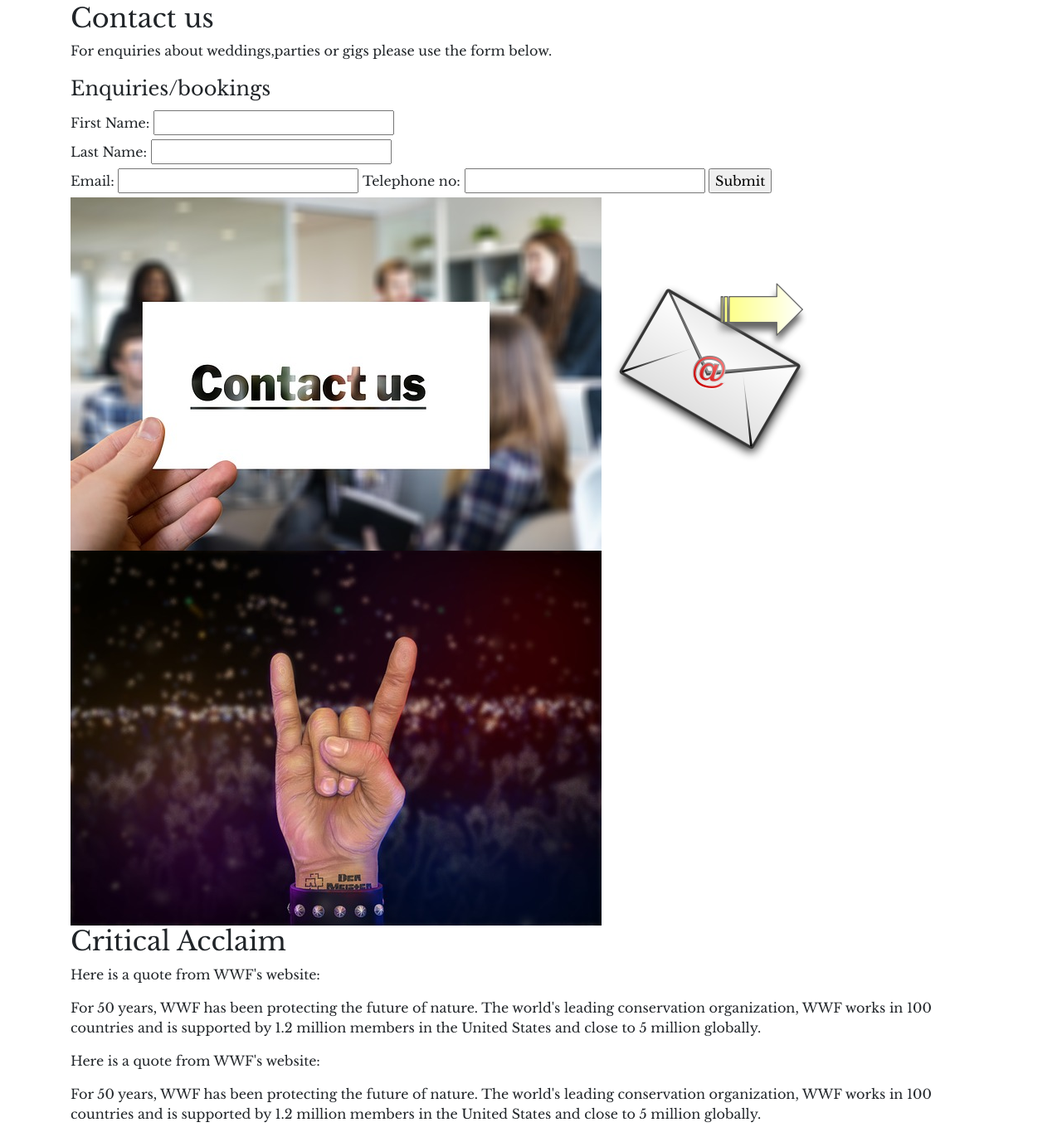
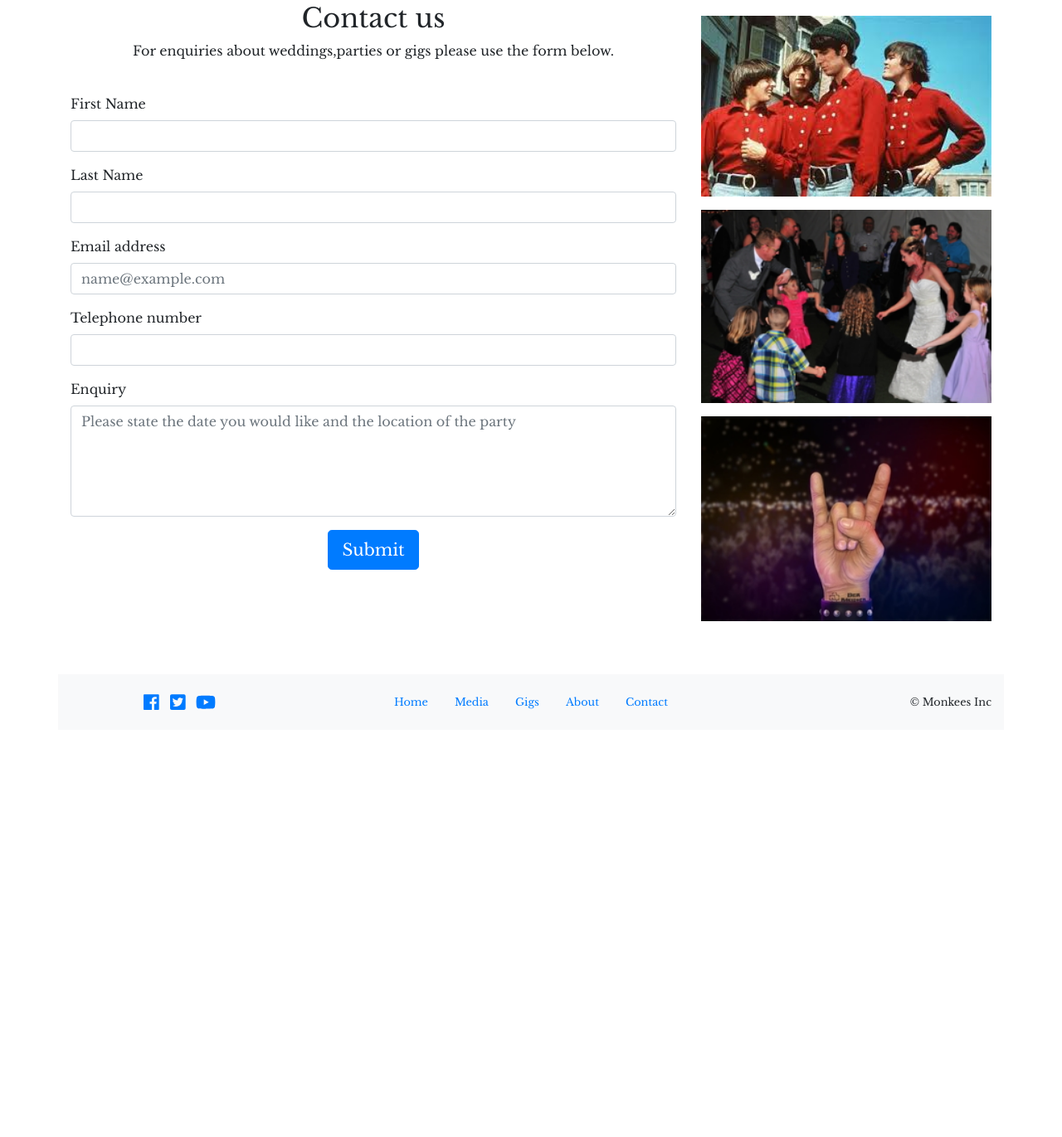
Before and after one commit to bahern82/band-website, a plain HTML site: page contact-us.html in a window 1280 px wide. Shown: the part 469-1840 px from the top of the page at 83% size. After the commit the page ends 1349 px from the top, so only its background shows below. Drawn offline with nearby package versions, Linux system fonts and the light colour scheme.

Commit message:
contactus.html - added contact form + images + row cols

```diff
--- a/assets/css/styles.css
+++ b/assets/css/styles.css
@@ -14,5 +14,5 @@ body{
 }
 #big-logo{
     height:35%;
-    width:35%; /* bootstrap 4 w-35 h-35 didn't work form me */
+    width:35%; /* bootstrap 4 w-35 h-35 didn't work for me */
 }
--- a/contact-us.html
+++ b/contact-us.html
@@ -1,5 +1,6 @@
 <!DOCTYPE html>
 <html lang="en">
+
 <head>
     <meta charset="UTF-8">
     <meta name="viewport" content="width=device-width, initial-scale=1.0">
@@ -11,6 +12,7 @@
 
     <title>The Monkees | Offical band website</title>
 </head>
+
 <body>
     <div class="container">
         <!-- contain page-->
@@ -65,68 +67,69 @@
         </div>
         <main>
             <section>
-            <div>
-                <header> <h2>Contact us</h2></header>
+                <div class="row">
+                <div class="col-sm-8">
+                    <div class="d-flex justify-content-center">
+                        <header>
+                            <h2>Contact us</h2>
+                        </header>
+                    </div>
+                    <div class="d-flex justify-content-center">
                         <p> For enquiries about weddings,parties or gigs please use the form below. </p>
+                    </div>
+
+                    </br>
 
                     <form action="" method="post">
-                    <fieldset>
-                        <legend>Enquiries/bookings</legend>
-                        <label for="firstname">First Name:</label>
-                        <input type="text" name="firstname" id="firstname" size="25" required><br>
-                         <label for="lastname">Last Name:</label>
-                        <input type="text" name="lastname" id="lastname" size="25" required><br>
-                         <label for="email">Email:</label>
-                        <input type="email" name="email" id="email" size="25" required/>
-                        <label for="tel">Telephone no:</label>
-                        <input type="tel" name="tel" id="tel" size="25" required/>
-                        <input type="submit" value="Submit">
-                    </fieldset>
+                        <div class="form-group">
+                            <label for="firstname">First Name</label>
+                            <input type="text" class="form-control" id="firstname" name="firstname" required />
+                        </div>
+                        <div class="form-group">
+                            <label for="lastname">Last Name</label>
+                            <input type="text" class="form-control" id="lastname" name="lastname" required />
+                        </div>
+                        <div class="form-group">
+                            <label for="email">Email address</label>
+                            <input type="email" class="form-control" id="email" name="email" placeholder="name@example.com" required />
+                        </div>
+                        <div class="form-group">
+                            <label for="tel">Telephone number</label>
+                            <input type="email" class="form-control" id="tel" name="tel" required />
+                        </div>
+                        <div class="form-group">
+                            <label for="enquiry">Enquiry</label>
+                            <textarea rows="5" class="form-control" name="enquiry" id="enquiry" placeholder="Please state the date you would like and the location of the party" required></textarea></textarea>
+                        </div>
+
+                        <div class="d-flex justify-content-center">
+                            <button type="submit" class="btn btn-primary btn-lg">Submit</button>
+                        </div>
+
+
                     </form>
 
                 </div>
-            <div><!--3 images -->
-                <img src="/assets/images/contact-us.jpg" alt=" contact us"></img>
-                <img src="/assets/images/email.svg.png" alt=" email being sent"></img>
-                <img src="/assets/images/rockhand.jpg" alt=" rock 'n roll hand jesture"></img>
+                <div class="col-sm-4  ">
+                    <!--3 images -->
+                   <div class="justify-content-center"><img class="w-100 mb-3 mt-3"src="/assets/images/cover3.jpg" alt=" cartoon picture of band"></img></div>
+                   <div class="justify-content-center"> <img class="w-100 mb-3" src="/assets/images/wedding.jpg" alt=" people dancing at wedding gig"></img></div>
+                    <div class="justify-content-center"><img class="w-100 mb-3" src="/assets/images/rock-hand.jpg" alt=" rock 'n roll hand jesture"></img></div>
 
 
                 </div>
 
 
 
-
+            </div><!-- end row 1-->
             </section>
 
-
-
-        <aside>
-               <section>
-            <header><h2>Critical Acclaim</h2></header>
-            <p>Here is a quote from WWF's website:</p>
-            <blockquote cite="http://www.worldwildlife.org/who/index.html">
-            For 50 years, WWF has been protecting the future of nature.
-            The world's leading conservation organization,
-            WWF works in 100 countries and is supported by
-            1.2 million members in the United States and
-            close to 5 million globally.
-            </blockquote>
-
-            <p>Here is a quote from WWF's website:</p>
-            <blockquote cite="http://www.worldwildlife.org/who/index.html">
-            For 50 years, WWF has been protecting the future of nature.
-            The world's leading conservation organization,
-            WWF works in 100 countries and is supported by
-            1.2 million members in the United States and
-            close to 5 million globally.
-            </blockquote>
-        </section>
-        </aside>
 
         </main>
         <footer class="row bg-light mt-5  pt-3 pb-3 d-flex flex-row justify-content-between">
 
-            <div class="col-xs-12 col-sm-3 align-self-center text-center"> <!-- justifies for xs-->
+            <div class="col-xs-12 col-sm-3 align-self-center text-center">
+                <!-- justifies for xs-->
 
                 <a class="ml-2" href="https://www.facebook.com/TheMonkees/" target="_blank"><i class="fab fa-facebook fa-lg"></i></a>
                 <a class="ml-2" href="https://twitter.com/themonkees?lang=en" target="_blank"><i class="fab fa-twitter-square fa-lg"></i></a>
@@ -158,4 +161,5 @@
 
         </footer>
 </body>
+
 </html>
```
Also changed, not shown: index.html (+1 -1 lines), assets/images/contact-us.jpg (deleted), assets/images/rock-hand.jpg (added), assets/images/rockhand.jpg (deleted), assets/images/wedding.jpg (added). Lines whose indentation alone changed are shown as unchanged.
